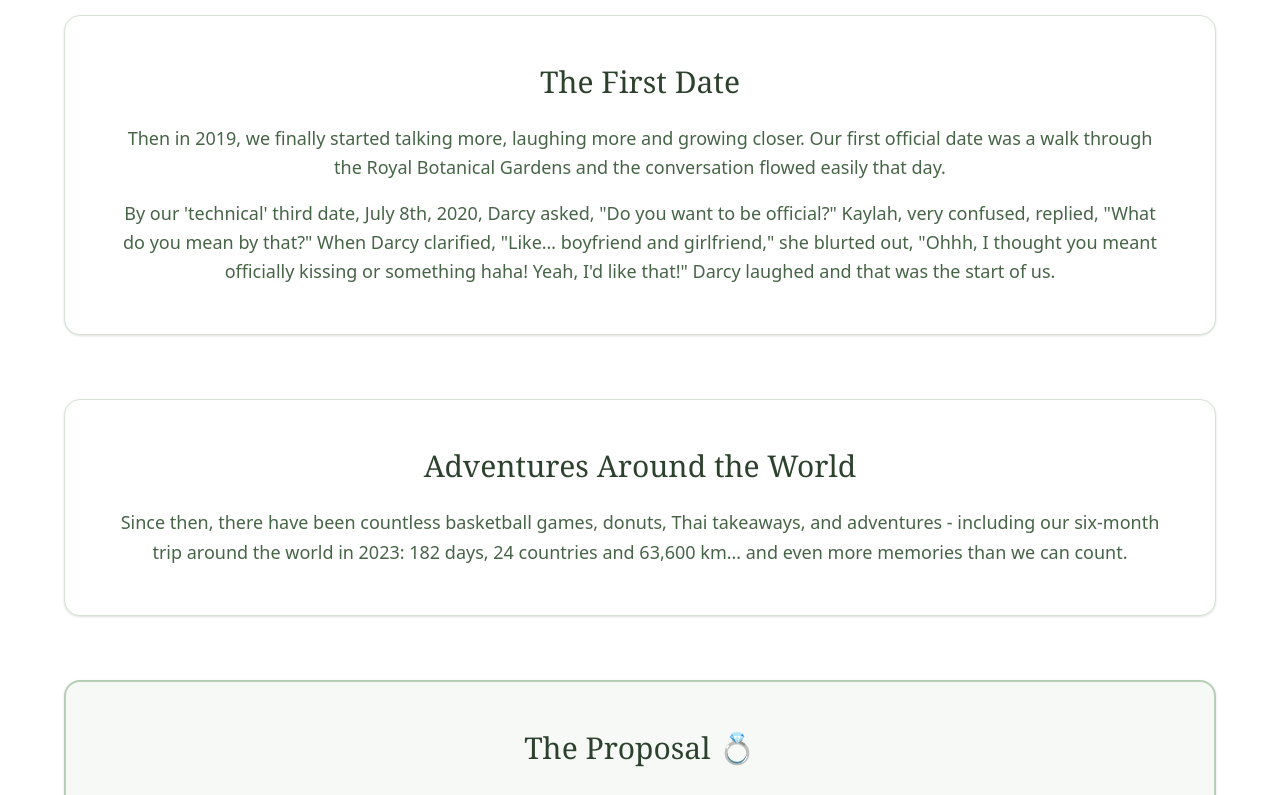
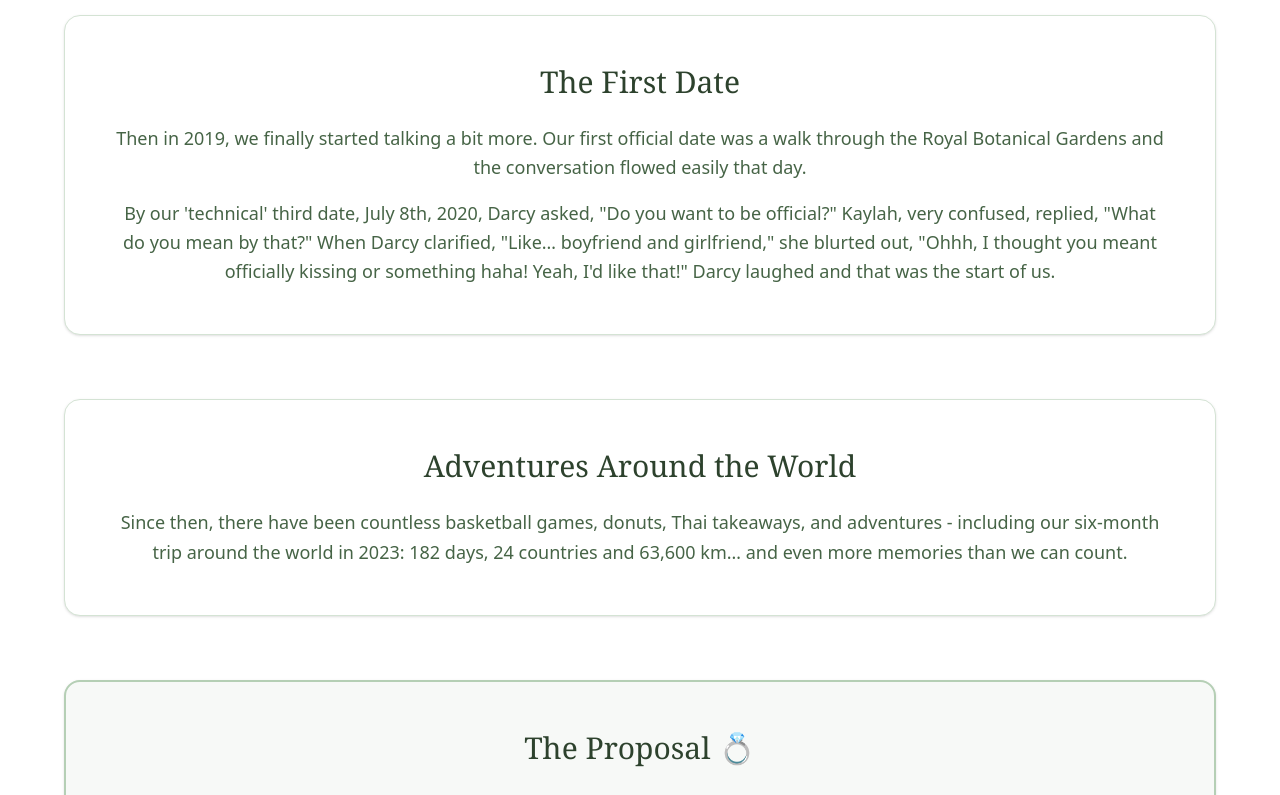
Before and after one commit to darcy-crett/wedding-site, a Next.js app: page / in a window 1280 px wide. Shown: the part 2580-3375 px from the top of the page. Built offline with nearby package versions, Linux system fonts and the light colour scheme.

Commit message:
cleaned up our story

```diff
--- a/app/page.tsx
+++ b/app/page.tsx
@@ -261,7 +261,7 @@ export default function HomePage() {
                   The First Date
                 </h3>
                 <p className="text-sage-700 text-base xl:text-lg 2xl:text-xl leading-relaxed mb-4">
-                  Then in 2019, we finally started talking more, laughing more and growing closer. Our first official date was a walk through the Royal Botanical Gardens and the conversation flowed easily that day.
+                  Then in 2019, we finally started talking a bit more. Our first official date was a walk through the Royal Botanical Gardens and the conversation flowed easily that day.
                 </p>
                 <p className="text-sage-700 text-base xl:text-lg 2xl:text-xl leading-relaxed">
                   By our 'technical' third date, July 8th, 2020, Darcy asked, "Do you want to be official?" Kaylah, very confused, replied, "What do you mean by that?" When Darcy clarified, "Like… boyfriend and girlfriend," she blurted out, "Ohhh, I thought you meant officially kissing or something haha! Yeah, I'd like that!" Darcy laughed and that was the start of us.
@@ -287,7 +287,7 @@ export default function HomePage() {
                   By the end of 2024, Darcy knew what he wanted to do next. The plan was set: a proposal in Japan, in April 2025, during the one magical week when Mt. Fuji AND the cherry blossoms would be visible together.
                 </p>
                 <p className="text-sage-700 text-base xl:text-lg 2xl:text-xl leading-relaxed mb-4">
-                  (Seeing both at their peak is rare. The cherry blossoms bloom for only one week each year, and Mt. Fuji is famously shy, visible just 20–30% of the time. Darcy checked all the forecasts, bloom maps, and weather charts.)
+                  Seeing both at their peak is rare. The cherry blossoms bloom for only one week each year, and Mt. Fuji is famously shy, visible just 20–30% of the time. Darcy checked all the forecasts, bloom maps, and weather charts.
                 </p>
                 <p className="text-sage-700 text-base xl:text-lg 2xl:text-xl leading-relaxed mb-4">
                   We rode bikes through the quiet lakeside, pink petals floating around us, and Darcy knew exactly the spot. But Kaylah kept turning to look at him making it very difficult for him to secretly get the ring out of his bag.
```
